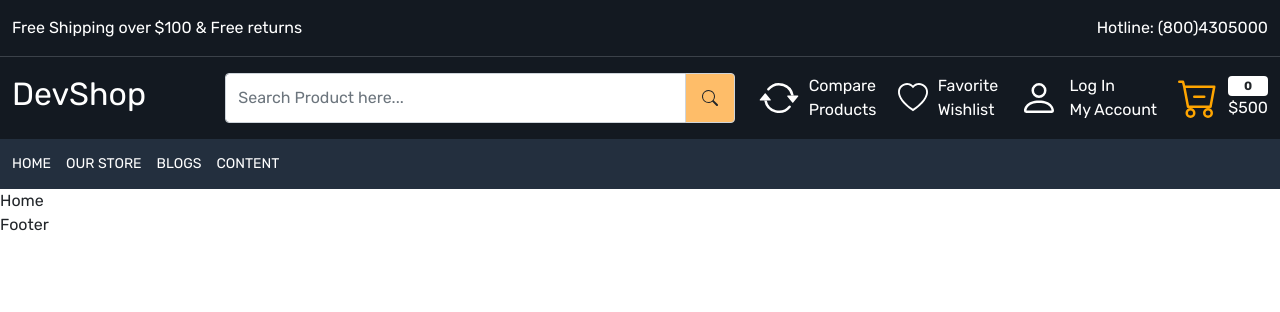
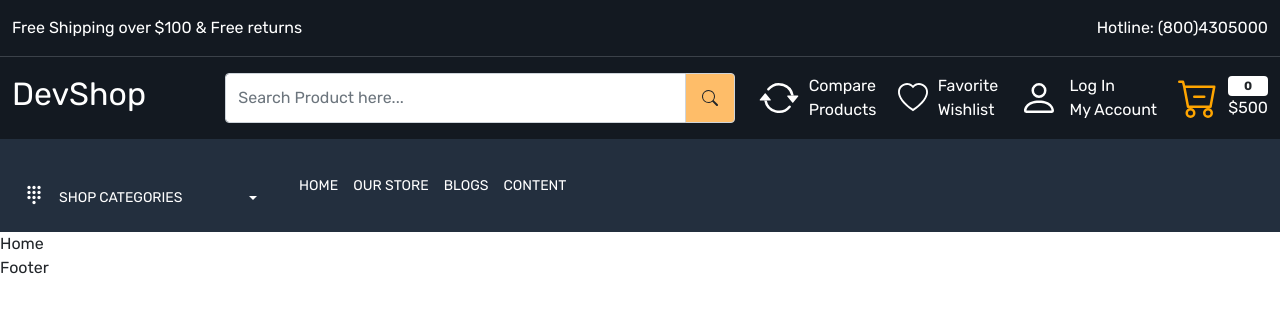
Before and after one commit to Seyba/Ecom-frontend, a React (Create React App) app: page / in a window 1280 px wide. Shown: the top 312 px of the page. Built offline with nearby package versions, Linux system fonts and the light colour scheme.

Commit message:
dropdown menu added

```diff
--- a/public/index.html
+++ b/public/index.html
@@ -9,6 +9,7 @@
       name="description"
       content="Web site created using create-react-app"
     />
+    <link href="https://fonts.googleapis.com/icon?family=Material+Icons" rel="stylesheet">
     <link rel="apple-touch-icon" href="%PUBLIC_URL%/logo192.png" />
     <link href="https://cdn.jsdelivr.net/npm/bootstrap@5.0.2/dist/css/bootstrap.min.css" rel="stylesheet" integrity="sha384-EVSTQN3/azprG1Anm3QDgpJLIm9Nao0Yz1ztcQTwFspd3yD65VohhpuuCOmLASjC" crossorigin="anonymous">
     <!--
--- a/src/App.css
+++ b/src/App.css
@@ -40,7 +40,8 @@ a {
 .header-bottom {
   background-color: var(--color-232f3e);
 }
-.header-bottom .menu-links a {
+.header-bottom .menu-links a,
+.header-bottom .dropdown button {
   color: #ffffff;
   font-size: 14px;
   line-height: 18px;
@@ -48,10 +49,16 @@ a {
   text-transform: uppercase;
   letter-spacing: 0.3;
 }
+.header-bottom .dropdown button:focus {
+  box-shadow: none;
+}
 .gap-10 {
   gap: 10px;
 }
 .gap-15 {
   gap: 15px;
 }
+.gap-30 {
+  gap: 30px;
+}
 /**  =========== Header Section Ends ================= */
--- a/src/components/Header.js
+++ b/src/components/Header.js
@@ -90,8 +90,31 @@ export default function Header() {
         <div className="container-xxl">
           <div className="row">
             <div className="col-12">
-              <div className="menu-bottom d-flex align-items-center">
-                <div></div>
+              <div className="menu-bottom d-flex align-items-center gap-30">
+                <div>
+                  <div className="dropdown">
+                    <Link>
+
+                    </Link>
+                    <button
+                      className="btn btn-secondary dropdown-toggle bg-transparent border-0 gap-15 d-flex align-items-center"
+                      type="button"
+                      data-bs-toggle="dropdown"
+                      aria-expanded="false"
+
+                    >
+
+
+                    <span><i className="material-icons" style={{fontSize:"20px", color:"#ffffff"}}>dialpad</i></span>
+                      <span className="me-5 d-inline-block">Shop Categories</span>
+                    </button>
+                    <ul className="dropdown-menu">
+                      <li><a className="dropdown-item" href="#">Action</a></li>
+                      <li><a className="dropdown-item" href="#">Another action</a></li>
+                      <li><a className="dropdown-item" href="#">Something else here</a></li>
+                    </ul>
+                  </div>
+                </div>
                 <div className="menu-links">
                   <div className="d-flex align-items-center gap-15">
                     <NavLink to="/">Home</NavLink>
```
